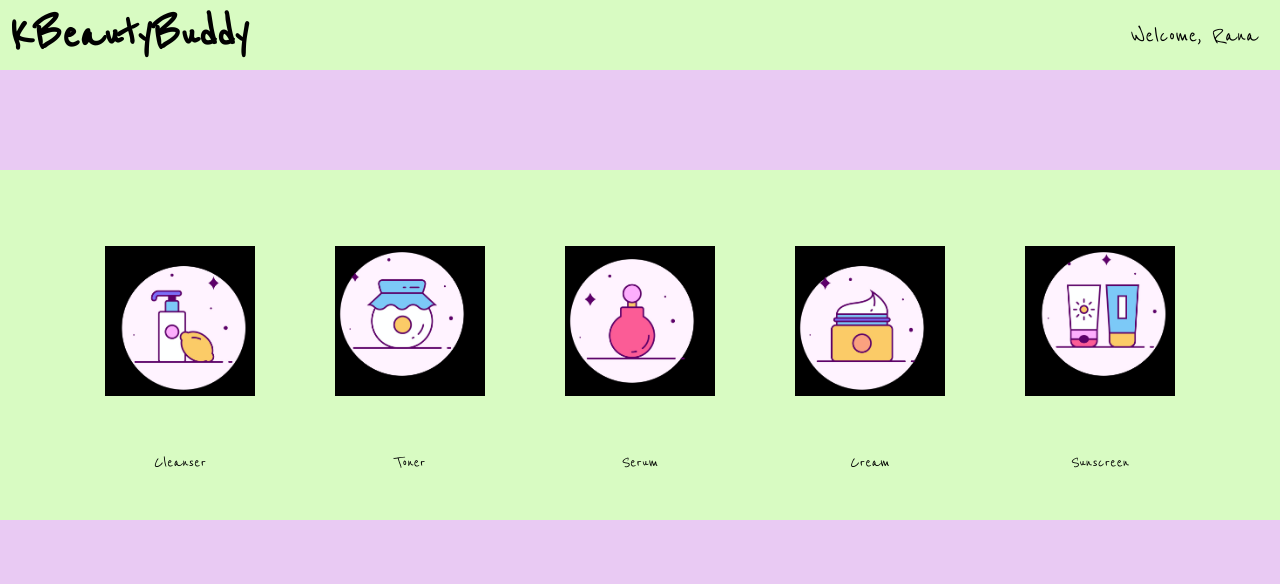
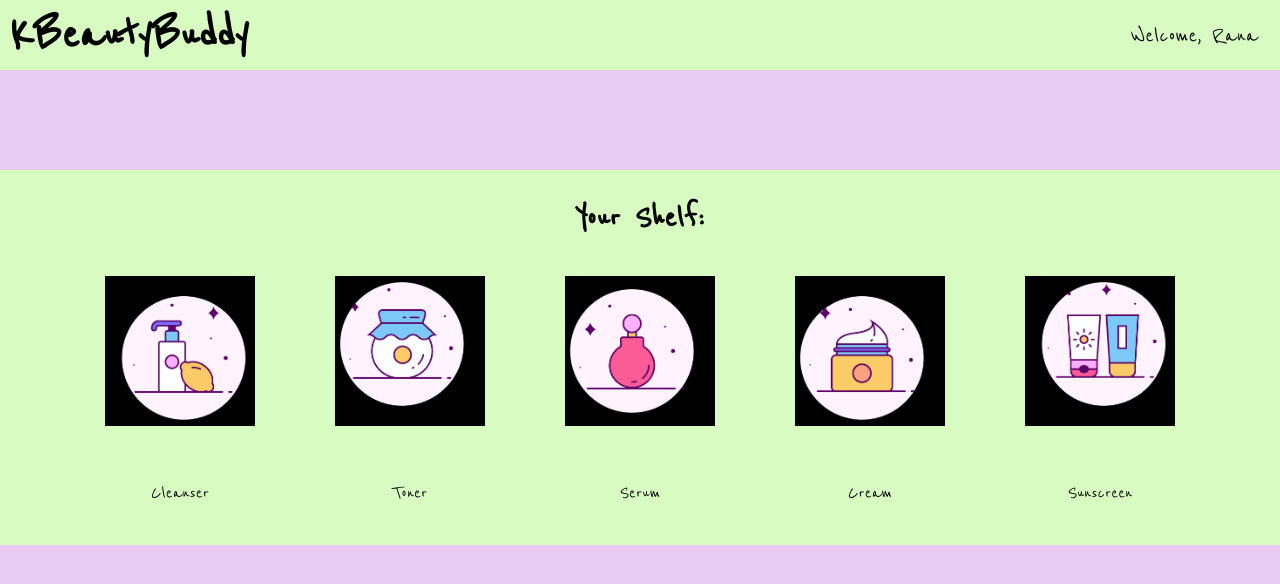
Before and after one commit to rjur11/kbeautybuddy, a React (Create React App) app: page /shelf in a window 1280 px wide. Shown: the top 584 px of the page. Built offline with nearby package versions, Linux system fonts and the light colour scheme.

Commit message:
Finish styling shelf

```diff
--- a/src/Components/Shelf/Shelf.css
+++ b/src/Components/Shelf/Shelf.css
@@ -1,7 +1,7 @@
 .shelf {
   display: grid;
   background-color: #d8fbc2;
-  height: 350px;
+  height: 375px;
   align-items: center;
   align-content: center;
   flex-direction: column;
@@ -12,7 +12,7 @@
 .images,
 .product-names {
   display: flex;
-  font-size: 18px;
+  font-size: 20px;
 }
 
 img {
@@ -25,3 +25,8 @@ img {
 p {
   padding: 40px;
 }
+
+.shelf-header {
+  font-size: 35px;
+  margin: 0;
+}
--- a/src/Components/Shelf/Shelf.js
+++ b/src/Components/Shelf/Shelf.js
@@ -50,7 +50,6 @@ const Shelf = ({ products }) => {
   const renderRoutine = () => {
     return (
       <>
-        <h2>Your Shelf:</h2>
         <div className="images">{products.map(renderProduct)}</div>
       </>
     );
@@ -58,6 +57,7 @@ const Shelf = ({ products }) => {
   console.log(products);
   return (
     <div className="shelf">
+      <h2 className="shelf-header">Your Shelf:</h2>
       {products === null ? renderPlaceHolder() : renderRoutine()}
     </div>
   );
```
